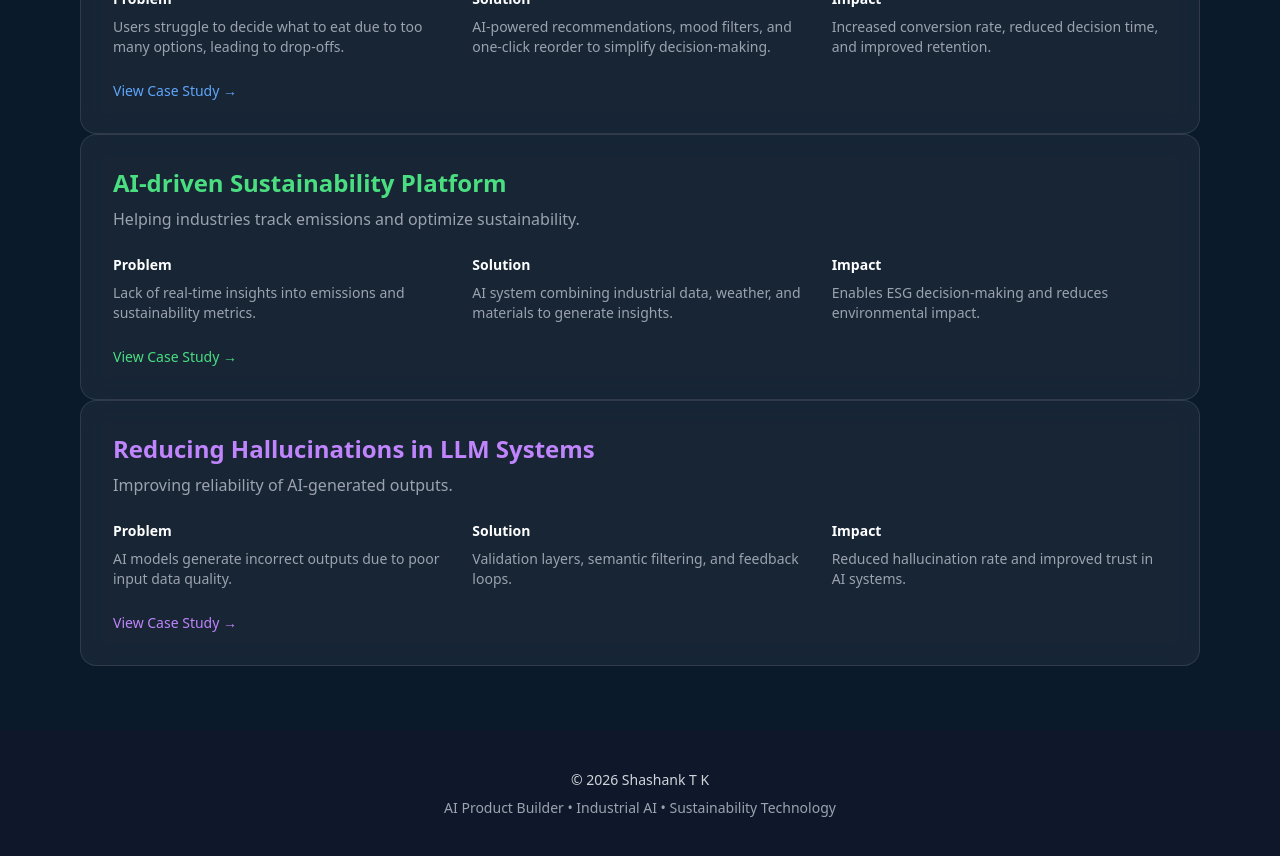
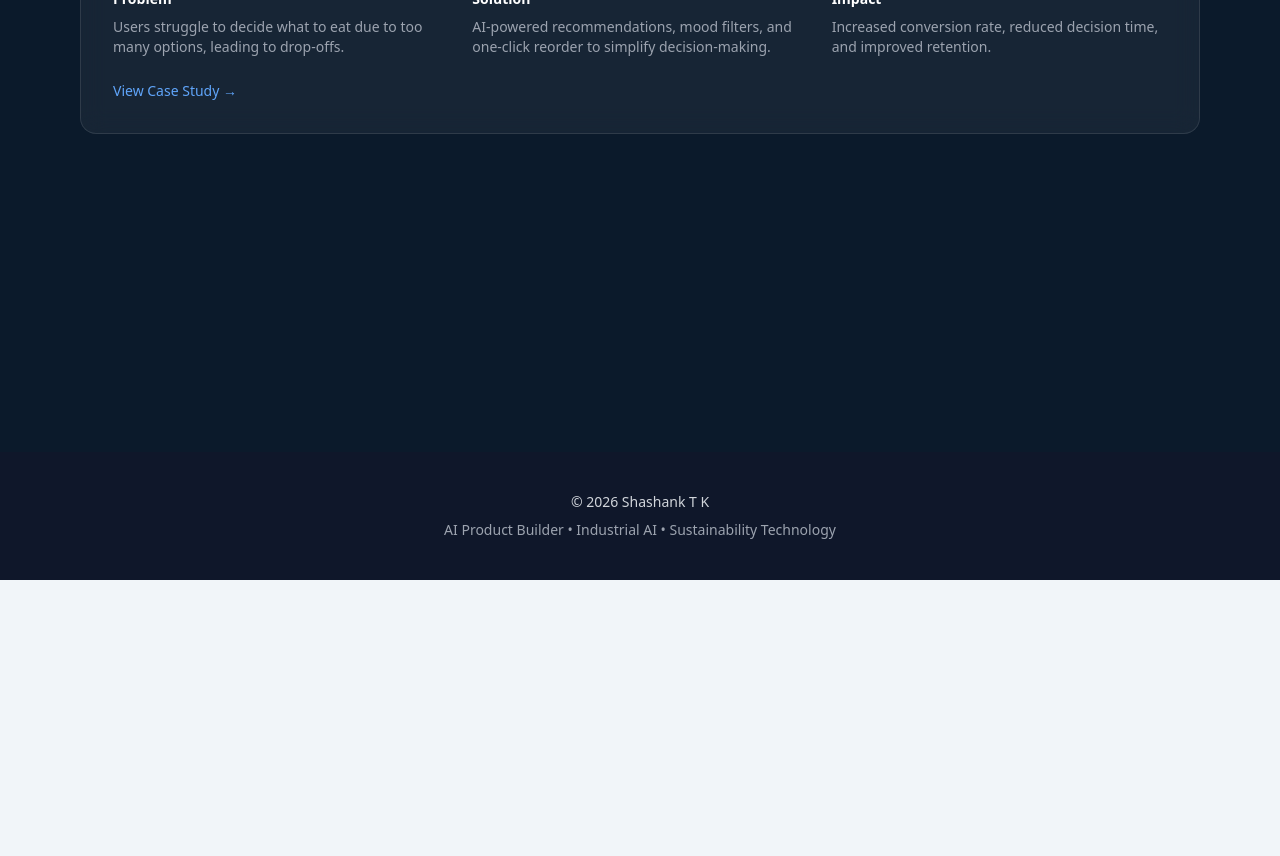
Before and after one commit to shashank-dj/Portfolio, a React (Vite) app: page /case-studies in a window 1280 px wide. Shown: the part 420-1276 px from the top of the page. After the commit the page ends 1000 px from the top, so only its background shows below. Built offline with nearby package versions, Linux system fonts and the light colour scheme.

Commit message:
Update CaseStudies.jsx

```diff
--- a/src/pages/CaseStudies.jsx
+++ b/src/pages/CaseStudies.jsx
@@ -62,91 +62,6 @@ const CaseStudies = () => {
           </div>
         </Link>
 
-        {/* SUSTAINABILITY */}
-        <Link to="/case-studies/sustainability">
-          <div className="bg-white/5 border border-white/10 rounded-2xl p-8 backdrop-blur-md hover:border-green-500 hover:scale-[1.01] transition duration-300 cursor-pointer">
-
-            <h2 className="text-2xl font-semibold text-green-400 mb-2">
-              AI-driven Sustainability Platform
-            </h2>
-
-            <p className="text-gray-400 mb-6">
-              Helping industries track emissions and optimize sustainability.
-            </p>
-
-            <div className="grid md:grid-cols-3 gap-6">
-
-              <div>
-                <h3 className="text-sm font-semibold mb-2">Problem</h3>
-                <p className="text-gray-400 text-sm">
-                  Lack of real-time insights into emissions and sustainability metrics.
-                </p>
-              </div>
-
-              <div>
-                <h3 className="text-sm font-semibold mb-2">Solution</h3>
-                <p className="text-gray-400 text-sm">
-                  AI system combining industrial data, weather, and materials to generate insights.
-                </p>
-              </div>
-
-              <div>
-                <h3 className="text-sm font-semibold mb-2">Impact</h3>
-                <p className="text-gray-400 text-sm">
-                  Enables ESG decision-making and reduces environmental impact.
-                </p>
-              </div>
-
-            </div>
-
-            <p className="text-sm text-green-400 mt-6">
-              View Case Study →
-            </p>
-          </div>
-        </Link>
-
-        {/* LLM */}
-        <Link to="/case-studies/llm">
-          <div className="bg-white/5 border border-white/10 rounded-2xl p-8 backdrop-blur-md hover:border-purple-500 hover:scale-[1.01] transition duration-300 cursor-pointer">
-
-            <h2 className="text-2xl font-semibold text-purple-400 mb-2">
-              Reducing Hallucinations in LLM Systems
-            </h2>
-
-            <p className="text-gray-400 mb-6">
-              Improving reliability of AI-generated outputs.
-            </p>
-
-            <div className="grid md:grid-cols-3 gap-6">
-
-              <div>
-                <h3 className="text-sm font-semibold mb-2">Problem</h3>
-                <p className="text-gray-400 text-sm">
-                  AI models generate incorrect outputs due to poor input data quality.
-                </p>
-              </div>
-
-              <div>
-                <h3 className="text-sm font-semibold mb-2">Solution</h3>
-                <p className="text-gray-400 text-sm">
-                  Validation layers, semantic filtering, and feedback loops.
-                </p>
-              </div>
-
-              <div>
-                <h3 className="text-sm font-semibold mb-2">Impact</h3>
-                <p className="text-gray-400 text-sm">
-                  Reduced hallucination rate and improved trust in AI systems.
-                </p>
-              </div>
-
-            </div>
-
-            <p className="text-sm text-purple-400 mt-6">
-              View Case Study →
-            </p>
-          </div>
-        </Link>
 
       </div>
     </div>
```
